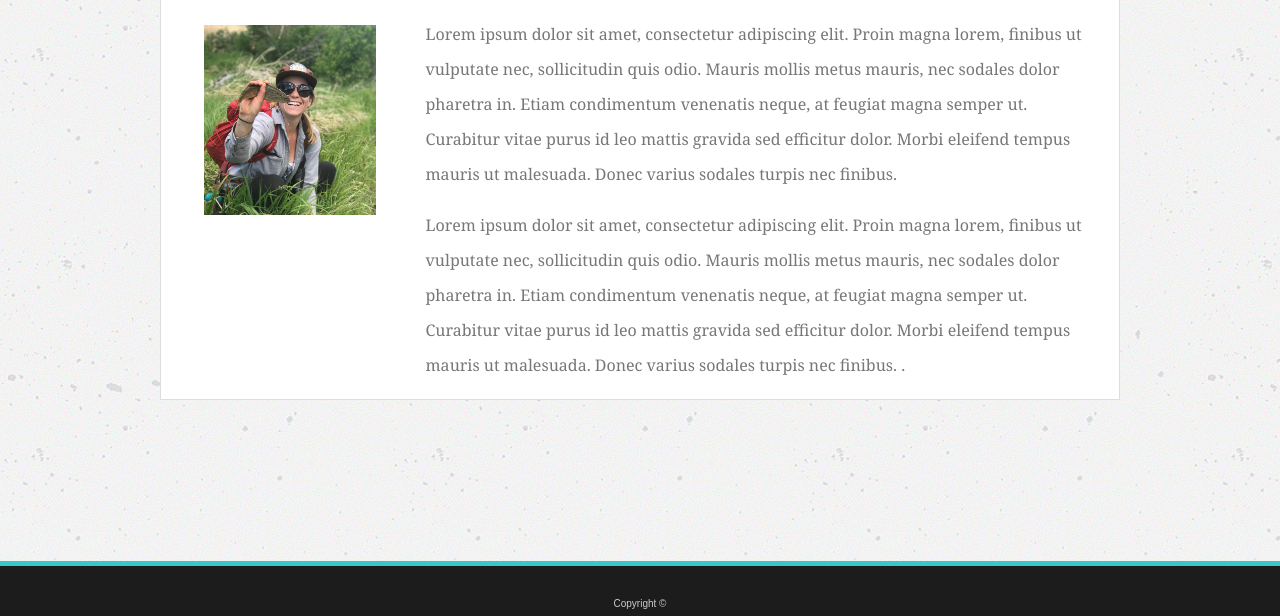
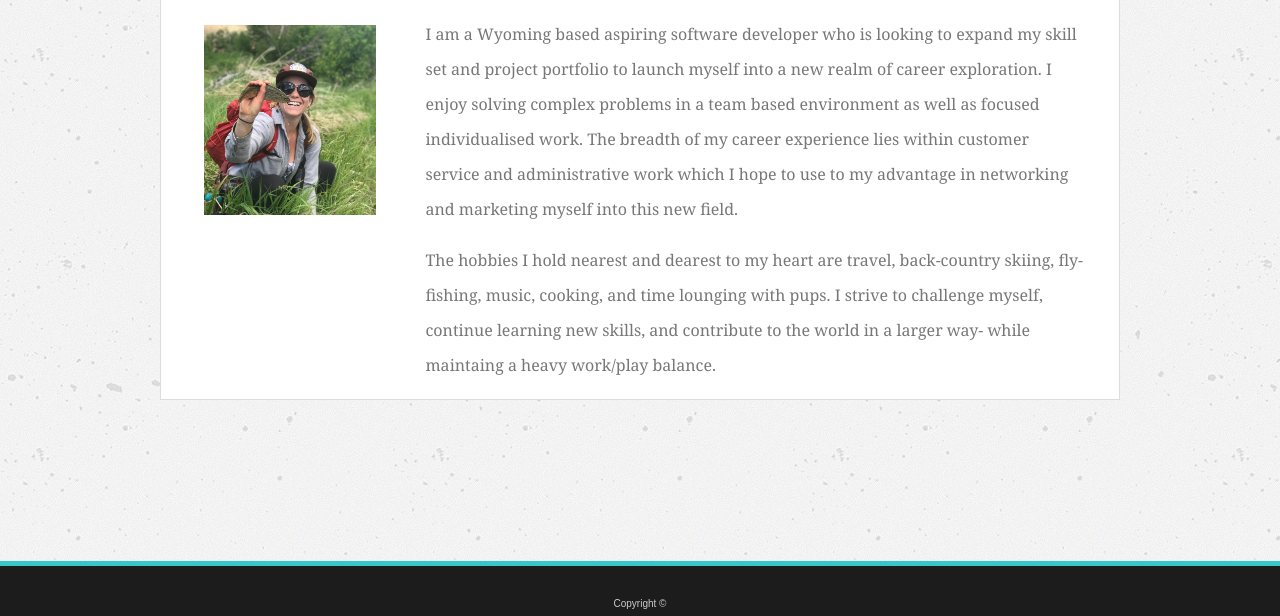
Before and after one commit to kelseytobin/Bootstrap-Portfolio, a plain HTML site: page index.html in a window 1280 px wide. Shown: the part 184-800 px from the top of the page. Drawn offline with nearby package versions, Linux system fonts and the light colour scheme.

Commit message:
version update

```diff
--- a/index.html
+++ b/index.html
@@ -65,23 +65,15 @@
 
 
                     <p>
-                        Lorem ipsum dolor sit amet, consectetur adipiscing elit. Proin magna lorem, finibus ut
-                        vulputate nec, sollicitudin quis odio. Mauris mollis metus mauris, nec sodales dolor pharetra
-                        in.
-                        Etiam condimentum venenatis neque, at feugiat magna semper ut. Curabitur vitae purus id leo
-                        mattis gravida sed efficitur dolor.
-                        Morbi eleifend tempus mauris ut malesuada. Donec varius sodales turpis nec finibus.
+                        I am a Wyoming based aspiring software developer who is looking to expand my skill set and project portfolio to launch myself into a new realm of career exploration.
+                        I enjoy solving complex problems in a team based environment as well as focused individualised work. The breadth of my career experience lies within customer service and administrative work
+                        which I hope to use to my advantage in networking and marketing myself into this new field.
                     </p>
 
 
                     <p>
-                        Lorem ipsum dolor sit amet, consectetur adipiscing elit. Proin magna lorem, finibus ut
-                        vulputate nec, sollicitudin quis odio. Mauris mollis metus mauris, nec sodales dolor pharetra
-                        in.
-                        Etiam condimentum venenatis neque, at feugiat magna semper ut. Curabitur vitae purus id leo
-                        mattis gravida sed efficitur dolor.
-                        Morbi eleifend tempus mauris ut malesuada. Donec varius sodales turpis nec finibus. .
-
+                        The hobbies I hold nearest and dearest to my heart are travel, back-country skiing, fly-fishing, music, cooking, and time lounging with pups.
+                        I strive to challenge myself, continue learning new skills, and contribute to the world in a larger way- while maintaing a heavy work/play balance.
                     </p>
                 </div>
 
```
